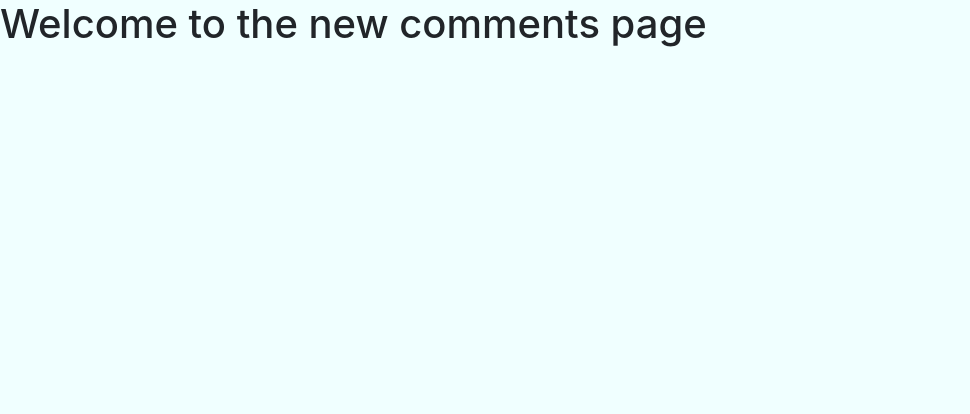
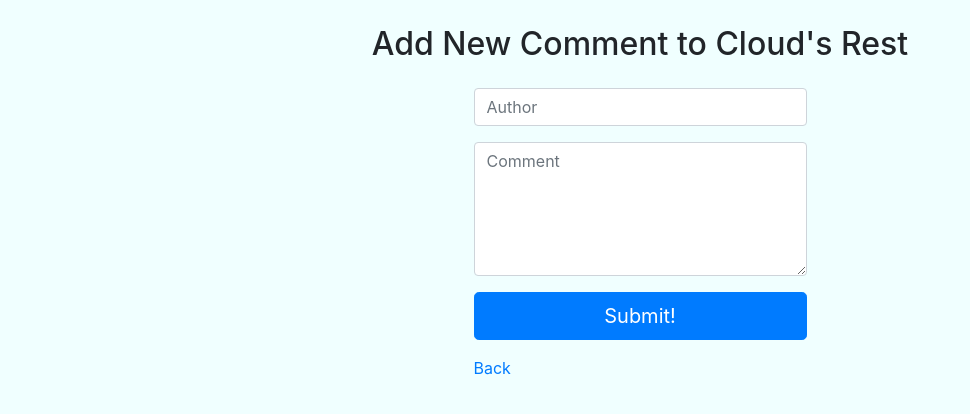
Before and after one commit to mohammadasim/YelpCamp, a Node server app: page /campgrounds/600000000000000000000003/comments/new in a window 1280 px wide. Shown: the part 56-470 px from the top of the page, without its empty margins (0-970 px from the left). Run offline with Node 20, Linux system fonts and the light colour scheme; data comes from the database, SQL or seed files in the repository; some libraries are stand-ins or nearby versions.

Commit message:
added the functionaltiy of adding new comments

```diff
--- a/app.js
+++ b/app.js
@@ -61,7 +61,26 @@ app.get("/campgrounds/:id", (req, res) => {
 //***************************** COMMENTS ROUTES ************************************/
 
 app.get("/campgrounds/:id/comments/new", (req, res) => {
-  res.render("comments/new");
+  Campground.findById(req.params.id).then((foundCampground) =>{
+    res.render("comments/new", {campground:foundCampground});
+  })
+  .catch((err) =>{
+    console.log("An Error occured while finding campground:",err);
+  });
+});
+
+app.post("/campgrounds/:id/comments", (req, res) => {
+  Campground.findById(req.params.id).then((foundCampground) =>{
+    Comment.create(req.body.comment).then((createdComment)=>{
+      foundCampground.comments.push(createdComment);
+      foundCampground.save().then((updatedCampground)=>{
+        res.redirect("/campgrounds/" + updatedCampground._id);
+      })
+    })
+  }).catch((err)=>{
+    console.log("An error occured while retrieving the campground:", err);
+    res.redirect("/campgrounds");
+  })
 });
 const port = process.env.PORT || 5000;
 app.listen(port, () => `Yelp Camp server is running on port ${port} 🔥`);
--- a/views/campgrounds/show.ejs
+++ b/views/campgrounds/show.ejs
@@ -2,8 +2,8 @@
 <p><%= searchedCampground.name %></p>
 <img src="<%= searchedCampground.image %>" alt="Campground image">
 <p><%= searchedCampground.description%></p>
+<% for(var comment of searchedCampground.comments ){ %>
 <h3>Comments</h3>
-<% for(var comment of searchedCampground.comments ){ %>
 <p><%= comment.text %></p>
 <h4> Author </h4>
 <p><%= comment.author %></p>
--- a/views/comments/new.ejs
+++ b/views/comments/new.ejs
@@ -1,4 +1,19 @@
 <% include ../partials/header %>
-<h1>Welcome to the new comments page</h1>
-
+<div class="container">
+    <h2>Add New Comment to <%= campground.name %></h2>
+    <div id="newcampform">
+        <form action="/campgrounds/<%= campground._id %>/comments" method="POST">
+            <div class="form-group">
+                <input class="form-control" type="text" name="comment[author]" id="" placeholder="Author">
+            </div>
+            <div class="form-group">
+                <textarea class="form-control" rows="5" name="comment[text]" id="" placeholder="Comment"></textarea>
+            </div>
+            <div class="form-group">
+                <button class="btn btn-lg btn-primary btn-block" type="submit">Submit!</button>
+            </div>
+        </form>
+        <a href="/campgrounds">Back</a>
+    </div>
+</div>
 <% include ../partials/footer %>
```
